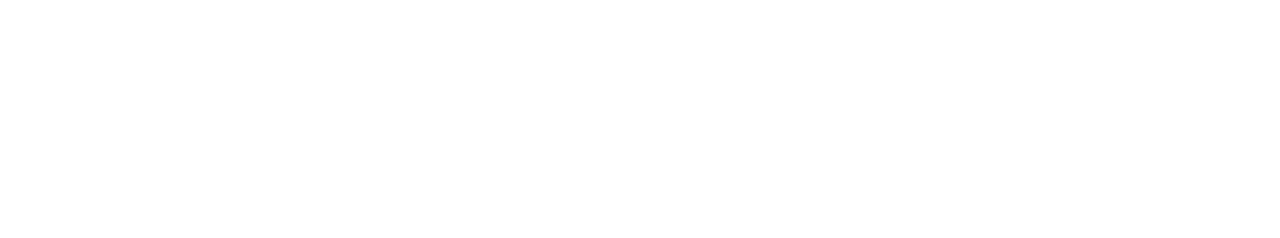
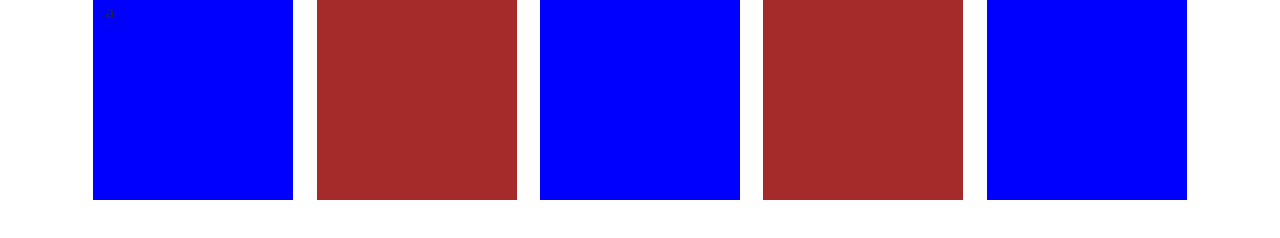
Before and after one commit to Muhammad-Abid11/check, a plain HTML site: page index.html in a window 1280 px wide. Drawn offline with Linux system fonts and the light colour scheme.

Commit message:
working on grid system

```diff
--- a/index.html
+++ b/index.html
@@ -59,6 +59,18 @@
     <!-- ----------Search Large number-----End-------------x---------------------- -->
 
 
+
+    <!-- ----------Play with grid -----Start-------------x---------------------- -->
+    <div class="container">
+
+        <div id="main" class="row justify-content-evenly">
+            <div class="childs1 col-sm-12 col-md-6 col-lg-3">a</div>
+            <div class="childs2 col-sm-12 col-md-6 col-lg-3"></div>
+            <div class="childs1 col-sm-12 col-md-6 col-lg-3"></div>
+            <div class="childs2 col-sm-12 col-md-6 col-lg-3"></div>
+            <div class="childs1 col-sm-12-w100% col-md-6 col-lg-3"></div>
+        </div>
+    </div>
     <script src="app.js"></script>
 </body>
 
--- a/style.css
+++ b/style.css
@@ -63,3 +63,19 @@
 
 
     /* < !-- ----------BreakPoint-------Start-----------x---------------------- -->.*/
+
+
+    /* < !-- ----------Play with grid -----Start-------------x---------------------- --> */
+
+
+.childs1{
+    background-color: blue;
+    width: 200px;
+    height: 200px;
+}
+
+.childs2{
+    background-color: brown;
+    width: 200px;
+    height: 200px;
+}
```
Also changed, not shown: app.js (line endings or trailing spaces).
